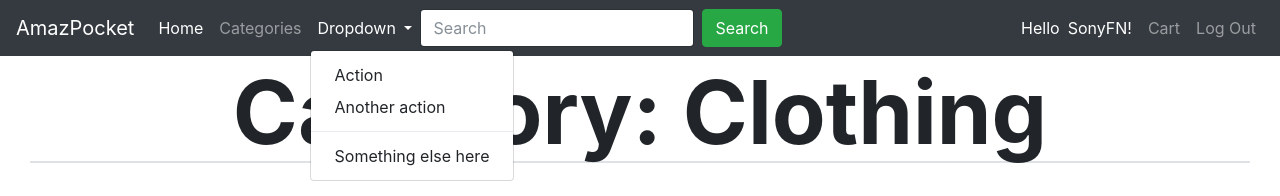
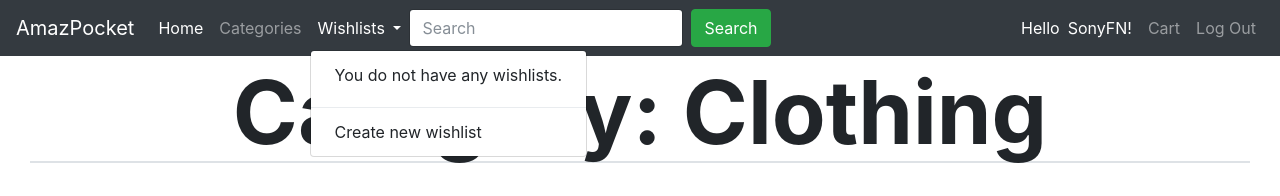
Before and after one commit to Alven08/CSCIE-E-33a, a Django app: page /category/2 in a window 1280 px wide, after a click on "Wishlists". Shown: the top 196 px of the page. Run offline with Django 5.2, Linux system fonts and the light colour scheme; a user stored in the database is signed in; data comes from the database, SQL or seed files in the repository; data that the repository does not hold is empty; some libraries are stand-ins or nearby versions.

Commit message:
wishlist in layout

```diff
--- a/AmazPocket/models.py
+++ b/AmazPocket/models.py
@@ -7,6 +7,10 @@ class User(AbstractUser):
     is_vendor = models.BooleanField(default=False)
     vendor_name = models.CharField(max_length=255, null=True)
 
+    def get_wishlists(self):
+        all = self.storages.all()
+        return [{"id": list.id, "name": list.name} for list in all]
+
     def serialize(self):
         return {
             "id": self.id,
@@ -15,7 +19,7 @@ class User(AbstractUser):
             "vendor_name": self.vendor_name,
             "is_vendor": self.is_vendor,
             "email": self.email,
-            "wishlists": self.storages
+            "wishlists": self.get_wishlists()
         }
 
 
@@ -123,7 +127,7 @@ class Cart(models.Model):
             "id": self.id,
             "user_id": self.user.id,
             "total": self.total,
-            "items": self.items
+            "items": self.items.serialize()
         }
 
 
@@ -146,13 +150,17 @@ class Wishlist(models.Model):
     name = models.CharField(max_length=100)
     user = models.ForeignKey(User, on_delete=models.CASCADE, related_name="storages")
 
+    def __str__(self):
+        return f"{self.name}"
+
     def serialize(self):
         return {
             "id": self.id,
-            "wishlist_name": self.name,
+            "name": self.name,
             "user_id": self.user.id,
-            "items": self.items
+            # "items": self.items.serialize()
         }
+
 
 class WishlistItem(models.Model):
     Wishlist = models.ForeignKey(Wishlist,
--- a/AmazPocket/static/AmazPocket/product.js
+++ b/AmazPocket/static/AmazPocket/product.js
@@ -42,7 +42,7 @@ function loadProducts() {
             data.products.forEach(add_products);
         else
             endOfProducts = true;
-    })
+    });
 }
 
 // Add a new product with given contents to DOM
--- /dev/null
+++ b/AmazPocket/static/AmazPocket/site.js
@@ -0,0 +1,53 @@
+document.addEventListener("DOMContentLoaded", setup);
+
+function setup() {
+    const wlDropdown = document.getElementById("wishlist-dropdown-menu");
+    if (wlDropdown) {
+        document.getElementById("create-wishlist-form").addEventListener("submit", createNewWishtList);
+        loadData();
+    }
+}
+
+function loadData() {
+    //Load wishlist data
+    fetch(`/get-wishlists`)
+    .then(response => response.json())
+    .then(data => {
+        if (data.wishlist.length > 0)
+            data.wishlist.forEach(addWishlishItems);
+        else
+            addWishlishItems(undefined);
+    });
+}
+
+
+function createNewWishtList() {
+    this.preventDefault();
+//TODO
+    fetch(`/wishlist`,
+        method)
+        .then(response => response.json())
+        .then(data => {
+            if (data.wishlist.length > 0)
+                data.wishlist.forEach(addWishlishItems);
+            else
+                addWishlishItems(undefined);
+        });
+}
+
+function addWishlishItems(content) {
+    const menu = document.getElementById("wishlist-dropdown-menu");
+    if (content === undefined) {
+        const item = document.createElement("p");
+        item.className = "dropdown-item";
+        item.innerHTML = "You do not have any wishlists.";
+        menu.prepend(item);
+    }
+    else {
+        const item = document.createElement("a");
+        item.className = "dropdown-item";
+        item.innerHTML = content.name;
+        item.href = `/wishlist/${content.id}`;
+        menu.prepend(item);
+    }
+}
--- a/AmazPocket/templates/AmazPocket/layout.html
+++ b/AmazPocket/templates/AmazPocket/layout.html
@@ -20,6 +20,8 @@
     <!-- Style Script -->
     <link href="{% static 'AmazPocket/styles.css' %}" rel="stylesheet">
 
+    <!-- Javascript -->
+    <script src="{% static 'AmazPocket/site.js' %}"></script>
     {% block script %}
     {% endblock %}
 </head>
@@ -40,14 +42,13 @@
                 </li>
                 {% if user.is_authenticated %}
                     <li class="nav-item dropdown">
-                        <a class="nav-link dropdown-toggle" href="#" id="navbarDropdown" role="button" data-toggle="dropdown" aria-haspopup="true" aria-expanded="false">
-                        Dropdown
+                        <a class="nav-link dropdown-toggle wishlist-dropdown" href="#" id="navbarDropdown" role="button" data-toggle="dropdown" aria-haspopup="true" aria-expanded="false">
+                        Wishlists
                         </a>
-                        <div class="dropdown-menu" aria-labelledby="navbarDropdown">
-                            <a class="dropdown-item" href="#">Action</a>
-                            <a class="dropdown-item" href="#">Another action</a>
+                        <div id="wishlist-dropdown-menu" class="dropdown-menu" aria-labelledby="navbarDropdown">
+
                             <div class="dropdown-divider"></div>
-                            <a class="dropdown-item" href="#">Something else here</a>
+                            <a class="dropdown-item" data-toggle="modal" data-target="#wishlistModal" href="#">Create new wishlist</a>
                         </div>
                     </li>
                 {% endif %}
@@ -85,6 +86,34 @@
                 <div class="content">
                     {% block body %}
                     {% endblock %}
+
+                    <div class="modal fade" id="wishlistModal" tabindex="-1" aria-labelledby="wishlistModal" aria-hidden="true">
+                      <div class="modal-dialog">
+                        <div class="modal-content">
+                          <div class="modal-header">
+                            <h5 class="modal-title" id="wishlistModalLabel">Create New Wishlist</h5>
+                            <button type="button" class="close" data-dismiss="modal" aria-label="Close">
+                              <span aria-hidden="true">&times;</span>
+                            </button>
+                          </div>
+                          <div class="modal-body">
+                              <div id="wishlist-modal">
+                                  <form id="create-wishlist-form" action="{% url 'wishlist' %}" method="POST">
+                                      {% csrf_token %}
+                                      <div>
+                                        <label for="id_wish_name">Name:</label>
+                                        <input type="text" name="name" maxlength="255" class="form-control" placeholder="Enter Name" required="" id="id_wish_name">
+                                      </div>
+
+                                      <div class="modal-footer">
+                                        <button type="submit" class="btn btn-primary">Create New Wishlist</button>
+                                      </div>
+                                  </form>
+                              </div>
+                          </div>
+                        </div>
+                      </div>
+                    </div>
                 </div>
             </div>
         </div>
--- a/AmazPocket/urls.py
+++ b/AmazPocket/urls.py
@@ -15,5 +15,9 @@ urlpatterns = [
 
     path("product", views.product, name="product"),
     path("product/<int:product_id>/", views.product, name="product_with_param"),
-    path("product/delete/<int:product_id>/", views.delete_product, name="delete_product")
+    path("product/delete/<int:product_id>/", views.delete_product, name="delete_product"),
+
+    path("get-wishlists", views.get_user_wishlists, name="get_user_wishlists"),
+    path("wishlist/<int:wishlist_id>/", views.wishlist, name="wishlist_with_param"),
+    path("wishlist", views.wishlist, name="wishlist")
 ]
--- a/AmazPocket/views.py
+++ b/AmazPocket/views.py
@@ -5,7 +5,7 @@ from django.http import HttpResponse, HttpResponseRedirect, JsonResponse
 from django.shortcuts import render, get_object_or_404
 from django.urls import reverse
 
-from AmazPocket.models import User, Category, Product
+from AmazPocket.models import User, Category, Product, Wishlist
 from AmazPocket.forms import ProductForm
 
 # Create your views here.
@@ -194,3 +194,22 @@ def delete_product(request, product_id):
             return JsonResponse({
                 "error": "Product to be deleted does not exist."
             }, status=404)
+
+
+def get_user_wishlists(request):
+    wishlists = Wishlist.objects.filter(user=request.user).all()
+    lists = [list.serialize() for list in wishlists]
+    return JsonResponse({"wishlist": lists}, status=200)
+
+def wishlist(request, wishlist_id=None):
+    if request.method == "GET":
+        list = get_object_or_404(Wishlist, id=wishlist_id)
+        return render(request, "AmazPocket/index.html", {
+            "title": "Wishlist: %s" % list,
+            "list_id": list.id
+        })
+    else:
+        name = request.POST.get("name")
+        if name:
+            new_list = Wishlist.objects.create(name=name, user=request.user)
+            return HttpResponse(200)
```
